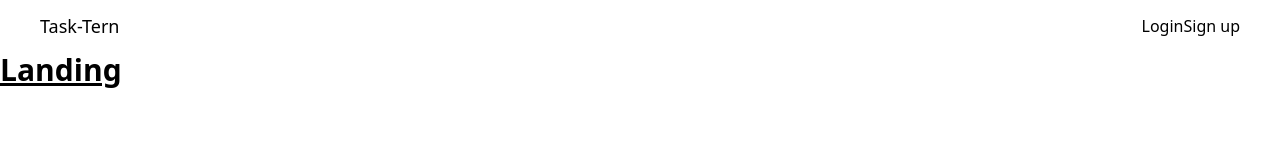
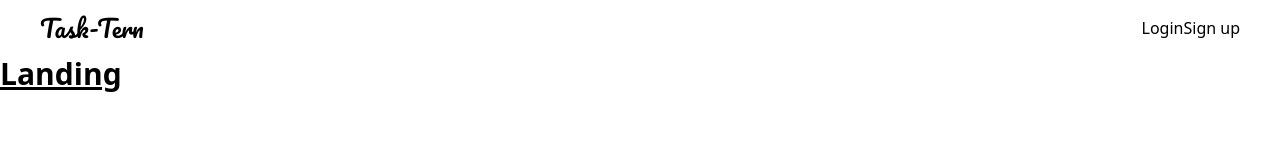
Before and after one commit to TechyCredeski/Task-Tern, a React (Vite) app: page / in a window 1280 px wide. Shown: the top 160 px of the page. Built offline with nearby package versions, Linux system fonts and the light colour scheme.

Commit message:
font imports

```diff
--- a/src/components/Nav.jsx
+++ b/src/components/Nav.jsx
@@ -3,7 +3,7 @@
 export default function Nav() {
 return (
 <nav className="flex items-center justify-between p-3 px-10 w-full">
-    <h1 className="text-lg">Task-Tern</h1>
+    <h1 className="text-2xl font-pacifico">Task-Tern</h1>
     <div className="flex items-center justify-between">
         <button >Login</button>
         <button>Sign up</button>
--- a/src/index.css
+++ b/src/index.css
@@ -1,3 +1,4 @@
+@import url('https://fonts.googleapis.com/css2?family=Open+Sans:wght@300;600&family=Pacifico&display=swap');
 @tailwind base;
 @tailwind components;
 @tailwind utilities;
--- a/tailwind.config.js
+++ b/tailwind.config.js
@@ -10,13 +10,18 @@ export default {
       lg: '976px',
       xl: '1440px',
     },
+    fontFamily: {
+      openSans: ['Open Sans', 'sans-serif'],
+      pacifico: ['Pacifico', 'cursive'],
+    },
     extend: {
       colors: {
         lightBG: '#E3B8DE',
         darkBG: '#1e071c',
         mainCl: '#aa2ca0',
         white: '#fff',
-      }
+      },
+
     },
   },
   plugins: [],
```
